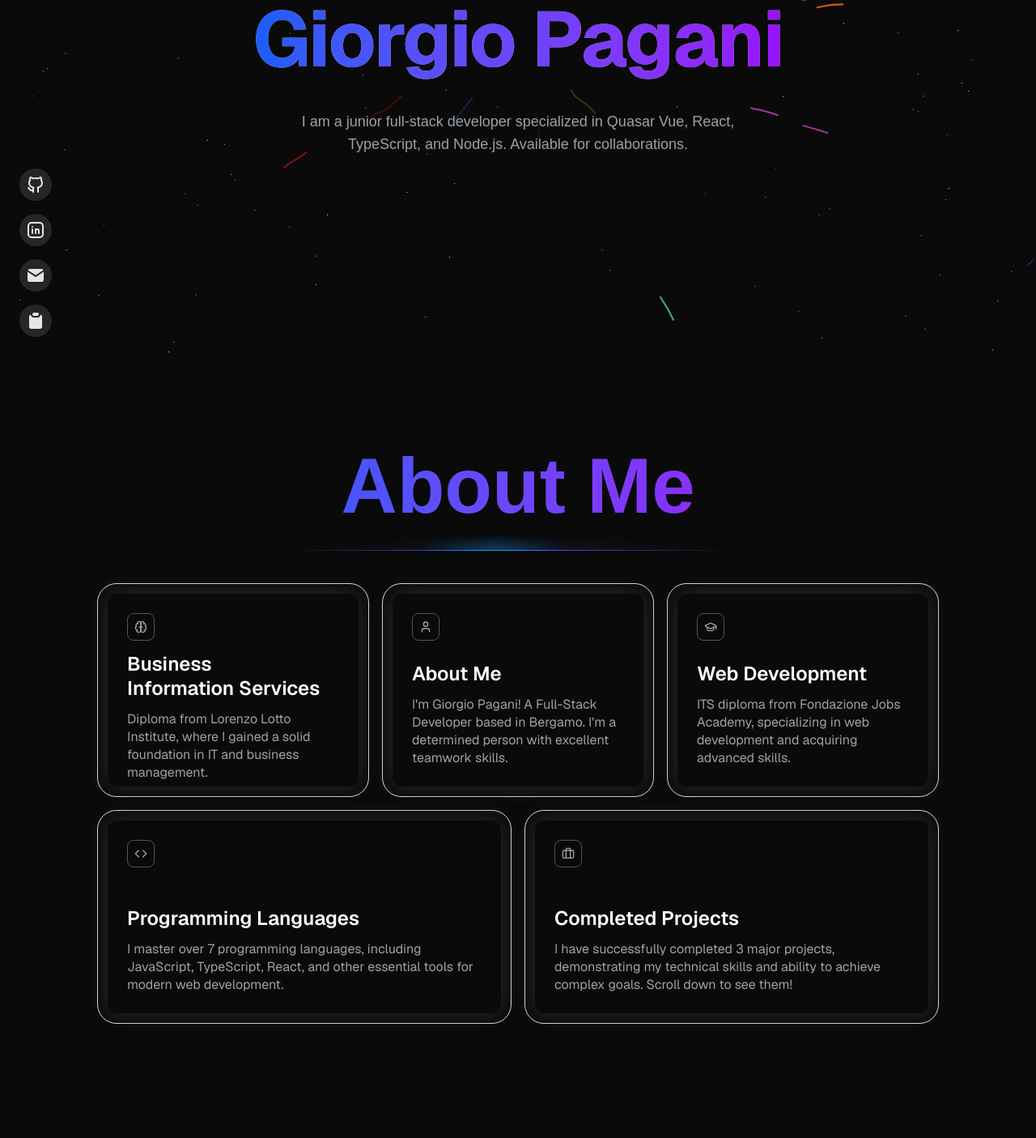
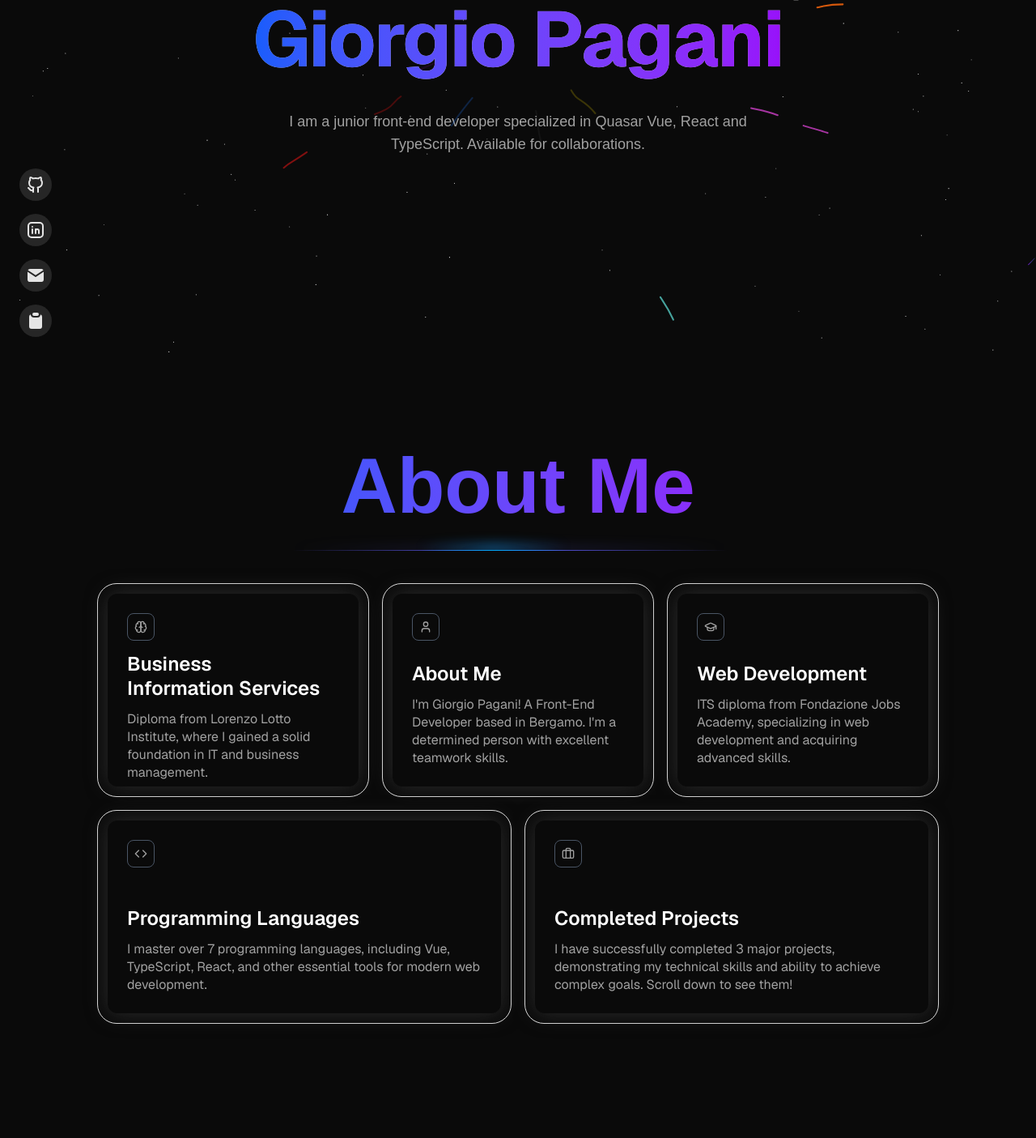
Before and after one commit to giorgiopagani17/Portfolio, a Next.js app: page / in a window 1280 px wide. Shown: the part 360-1765 px from the top of the page at 81% size. Built offline with nearby package versions, Linux system fonts and the light colour scheme.

Commit message:
update AboutMe and Home sections to reflect Front-End Developer specialization

```diff
--- a/src/pages/aboutme.tsx
+++ b/src/pages/aboutme.tsx
@@ -63,7 +63,7 @@ export default function AboutMe() {
                     area="md:[grid-area:1/7/2/13] xl:[grid-area:1/5/2/9]"
                     icon={<User className="h-4 w-4 text-neutral-400" />}
                     title="About Me"
-                    description="I'm Giorgio Pagani! A Full-Stack Developer based in Bergamo. I'm a determined person with excellent teamwork skills."
+                    description="I'm Giorgio Pagani! A Front-End Developer based in Bergamo. I'm a determined person with excellent teamwork skills."
                 />
 
                 <GridItem
@@ -77,7 +77,7 @@ export default function AboutMe() {
                     area="md:[grid-area:2/7/3/13] xl:[grid-area:2/1/3/7]"
                     icon={<Code className="h-4 w-4 text-neutral-400" />}
                     title="Programming Languages"
-                    description="I master over 7 programming languages, including JavaScript, TypeScript, React, and other essential tools for modern web development."
+                    description="I master over 7 programming languages, including Vue, TypeScript, React, and other essential tools for modern web development."
                 />
 
                 <GridItem
--- a/src/pages/home.tsx
+++ b/src/pages/home.tsx
@@ -7,11 +7,11 @@ export default function Home() {
         <>
             <BackgroundLines className="flex items-center justify-center w-full flex-col px-4">
                 <h2 className="bg-clip-text text-transparent text-center bg-gradient-to-b from-neutral-600 to-white text-3xl md:text-4xl lg:text-7xl font-sans py-2 md:py-10 relative z-20 font-bold tracking-tight">
-                    Full-Stack Developer, <br /> <span className="bg-gradient-to-r from-blue-600 to-purple-600 bg-clip-text text-transparent text-5xl md:text-5xl lg:text-8xl">Giorgio Pagani</span>
+                    Front-End Developer, <br /> <span className="bg-gradient-to-r from-blue-600 to-purple-600 bg-clip-text text-transparent text-5xl md:text-5xl lg:text-8xl">Giorgio Pagani</span>
                 </h2>
                 <p className="max-w-xl mx-auto text-sm md:text-lg text-neutral-400 text-center">
-                    I am a junior full-stack developer specialized in Quasar Vue,
-                    React, TypeScript, and Node.js. Available for collaborations.
+                    I am a junior front-end developer specialized in Quasar Vue,
+                    React and TypeScript. Available for collaborations.
                 </p>
             </BackgroundLines>
         </>
```
